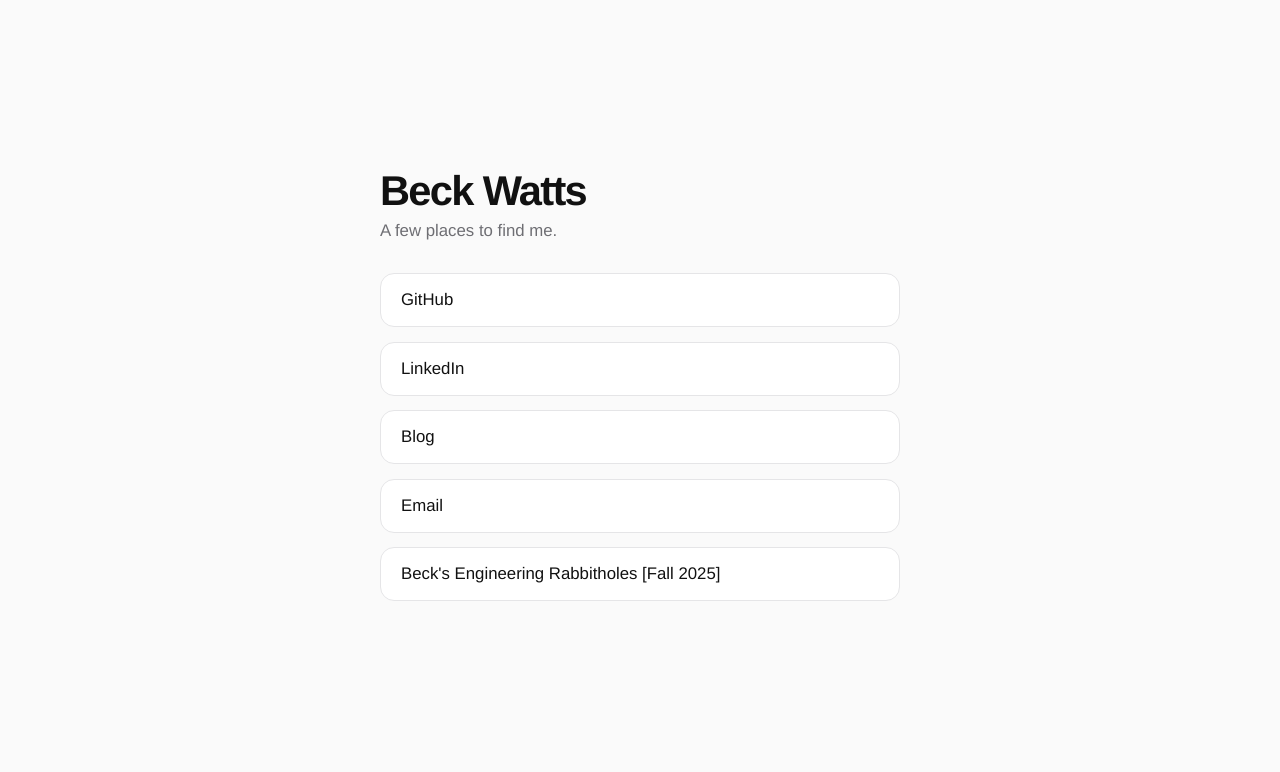
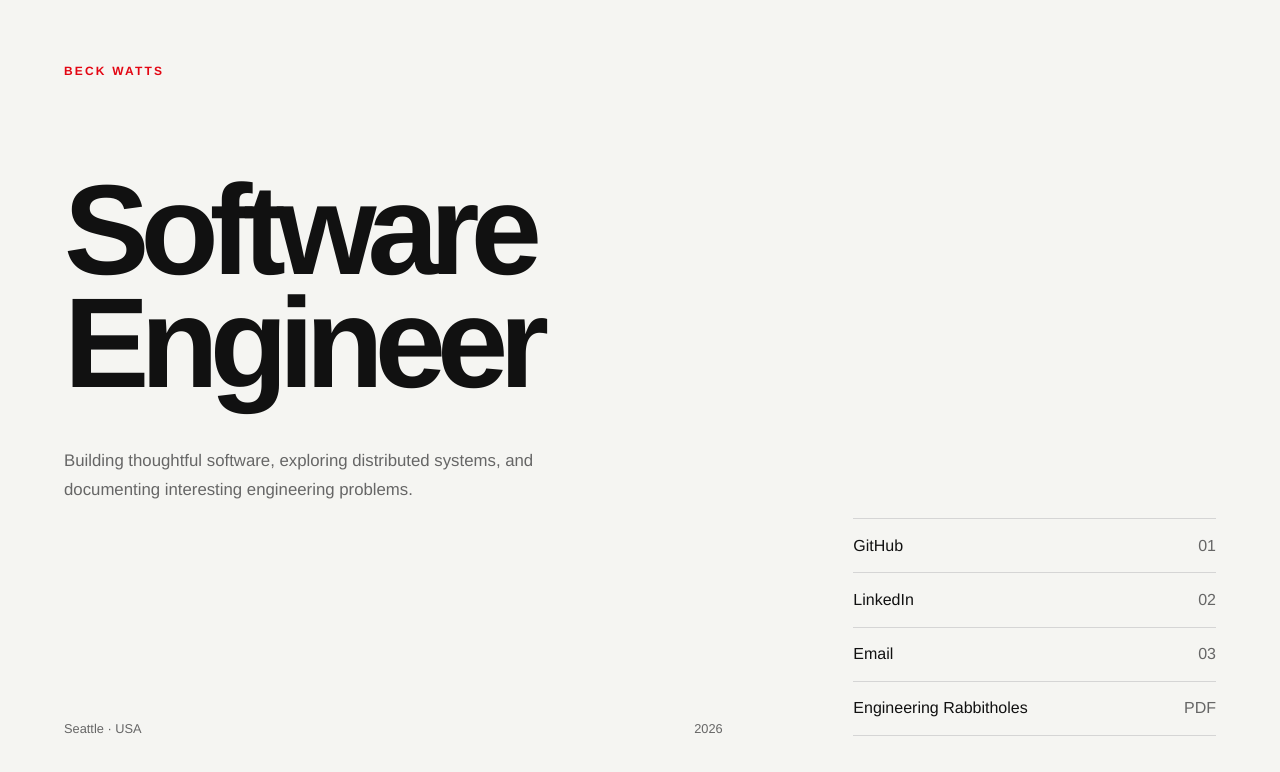
Before and after one commit to beckwatts/linkIndex, a plain HTML site: page index.html in a window 1280 px wide. Drawn offline with Linux system fonts and the light colour scheme.

Commit message:
Revamp index.html for personal webpage
Updated the HTML structure and styles for Beck Watts' personal webpage, including new sections and improved layout.

```diff
--- a/index.html
+++ b/index.html
@@ -3,122 +3,242 @@
 <head>
 <meta charset="UTF-8">
 <meta name="viewport" content="width=device-width, initial-scale=1.0">
-  <title>My Links</title>
+
+<title>Beck Watts</title>
 
 <style>
-    :root {
-      --background: #fafafa;
-      --card: #ffffff;
-      --text: #111111;
-      --secondary: #6e6e73;
-      --border: #e5e5e7;
-      --hover: #f2f2f4;
+:root{
+    --bg:#f5f5f2;
+    --text:#111;
+    --muted:#666;
+    --rule:#d5d5d5;
+    --accent:#e30613;
 }
 
-    * {
-      box-sizing: border-box;
+*{
+    margin:0;
+    padding:0;
+    box-sizing:border-box;
 }
 
-    body {
-      margin: 0;
-      background: var(--background);
-      color: var(--text);
+html{
+    font-size:16px;
+}
+
+body{
+    background:var(--bg);
+    color:var(--text);
     font-family:
         "Helvetica Neue",
         Helvetica,
         Arial,
         sans-serif;
-      display: flex;
-      justify-content: center;
-      align-items: center;
-      min-height: 100vh;
-      padding: 2rem;
 }
 
-    .container {
-      width: 100%;
-      max-width: 520px;
+main{
+    min-height:100vh;
+
+    display:grid;
+    grid-template-columns:repeat(12,1fr);
+    gap:2rem;
+
+    padding:
+        clamp(2rem,5vw,5rem)
+        clamp(2rem,5vw,5rem);
 }
 
-    h1 {
-      margin: 0 0 0.4rem;
-      font-size: 2.6rem;
-      font-weight: 600;
-      letter-spacing: -0.04em;
+.hero{
+    grid-column:1 / span 7;
+
+    display:flex;
+    flex-direction:column;
+    justify-content:space-between;
 }
 
-    p {
-      margin: 0 0 2rem;
-      color: var(--secondary);
-      font-size: 1.05rem;
+aside{
+    grid-column:9 / span 4;
+
+    display:flex;
+    flex-direction:column;
+    justify-content:flex-end;
 }
 
-    .links {
-      display: flex;
-      flex-direction: column;
-      gap: 0.9rem;
+.label{
+    color:var(--accent);
+    text-transform:uppercase;
+    letter-spacing:.18em;
+    font-size:.75rem;
+    font-weight:600;
 }
 
-    a {
-      display: block;
-      padding: 1rem 1.25rem;
-      background: var(--card);
-      border: 1px solid var(--border);
-      border-radius: 14px;
-      color: var(--text);
-      text-decoration: none;
-      font-size: 1.05rem;
-      font-weight: 500;
-      transition:
-        background 0.2s ease,
-        transform 0.15s ease,
-        box-shadow 0.2s ease;
+h1{
+    margin-top:6rem;
+
+    font-size:clamp(4rem,11vw,8rem);
+    line-height:.88;
+    font-weight:700;
+    letter-spacing:-.07em;
 }
 
-    a:hover {
-      background: var(--hover);
-      transform: translateY(-1px);
-      box-shadow: 0 6px 20px rgba(0,0,0,.06);
+.bio{
+    max-width:32rem;
+
+    margin-top:3rem;
+
+    font-size:1.05rem;
+    line-height:1.7;
+    color:var(--muted);
 }
 
-    footer {
-      margin-top: 2rem;
-      color: var(--secondary);
-      font-size: 0.9rem;
-      text-align: center;
+.links{
+    width:100%;
 }
 
-    @media (prefers-color-scheme: dark) {
-      :root {
-        --background: #000;
-        --card: #161616;
-        --text: #f5f5f7;
-        --secondary: #98989d;
-        --border: #2c2c2e;
-        --hover: #202022;
+.links a{
+    display:flex;
+    justify-content:space-between;
+    align-items:center;
+
+    padding:1.1rem 0;
+
+    border-top:1px solid var(--rule);
+
+    color:var(--text);
+    text-decoration:none;
+
+    font-size:1rem;
+
+    transition:
+        padding .18s ease,
+        color .18s ease;
 }
+
+.links a:last-child{
+    border-bottom:1px solid var(--rule);
+}
+
+.links span:last-child{
+    color:var(--muted);
+}
+
+.links a:hover{
+    color:var(--accent);
+    padding-left:.75rem;
+}
+
+footer{
+    margin-top:3rem;
+
+    font-size:.8rem;
+    color:var(--muted);
+
+    display:flex;
+    justify-content:space-between;
+}
+
+@media (max-width:900px){
+
+main{
+    grid-template-columns:1fr;
+    gap:4rem;
+}
+
+.hero,
+aside{
+    grid-column:auto;
+}
+
+h1{
+    margin-top:3rem;
+    font-size:4rem;
+}
+
+footer{
+    flex-direction:column;
+    gap:.5rem;
+}
+
+}
+
+@media (prefers-color-scheme:dark){
+
+:root{
+    --bg:#090909;
+    --text:#f5f5f5;
+    --muted:#9c9c9c;
+    --rule:#2d2d2d;
+}
+
 }
 </style>
 </head>
 
 <body>
-  <div class="container">
-    <h1>Beck Watts</h1>
-    <p>A few places to find me.</p>
 
-    <div class="links">
-      <a href="https://github.com/yourusername">GitHub</a>
-      <a href="https://linkedin.com/in/yourusername">LinkedIn</a>
-      <a href="https://yourblog.com">Blog</a>
-      <a href="contracting@beckwatts.com">Email</a>
-      <a href="Beck's Engineering Rabbitholes.pdf" target="_blank" rel="noopener">
-  Beck's Engineering Rabbitholes [Fall 2025]
-</a>
+<main>
+
+<section class="hero">
+
+<div>
+
+<p class="label">
+Beck Watts
+</p>
+
+<h1>
+Software<br>
+Engineer
+</h1>
+
+<p class="bio">
+Building thoughtful software, exploring distributed systems,
+and documenting interesting engineering problems.
+</p>
+
 </div>
 
 <footer>
+<span>Seattle · USA</span>
+<span>2026</span>
+</footer>
 
-    </footer>
-  </div>
+</section>
+
+<aside>
+
+<nav class="links">
+
+<a href="https://github.com/yourusername"
+target="_blank"
+rel="noopener">
+<span>GitHub</span>
+<span>01</span>
+</a>
+
+<a href="https://linkedin.com/in/yourusername"
+target="_blank"
+rel="noopener">
+<span>LinkedIn</span>
+<span>02</span>
+</a>
+
+<a href="mailto:contracting@beckwatts.com">
+<span>Email</span>
+<span>03</span>
+</a>
+
+<a href="becks-engineering-rabbitholes-fall-2025.pdf"
+target="_blank"
+rel="noopener">
+<span>Engineering Rabbitholes</span>
+<span>PDF</span>
+</a>
+
+</nav>
+
+</aside>
+
+</main>
+
 </body>
 </html>
```
Lines whose indentation alone changed are shown as unchanged.
